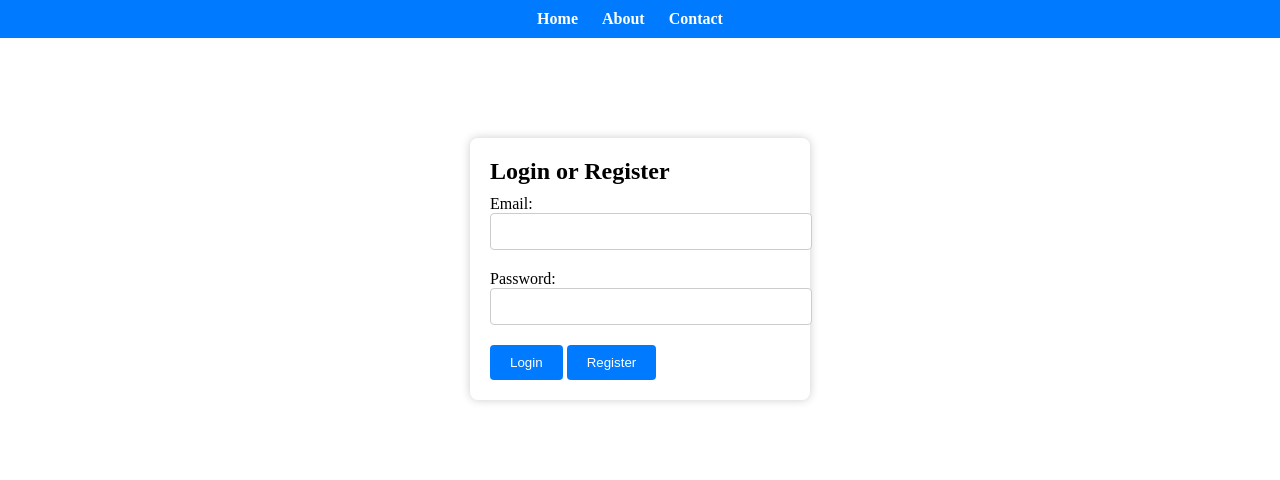
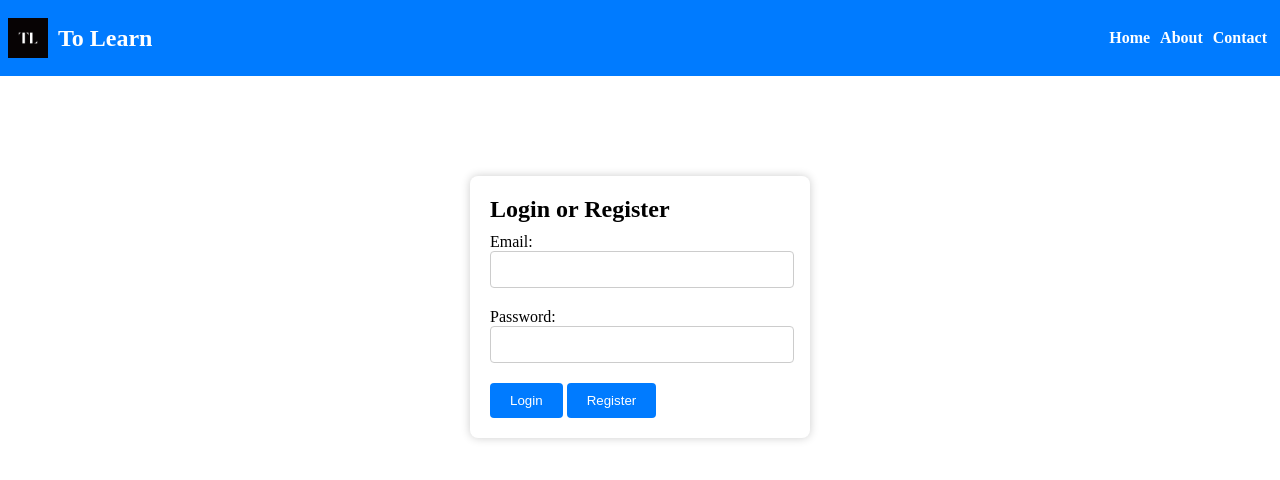
Before and after one commit to gurparvez/WebDev, a plain HTML site: page frontend/index.html in a window 1280 px wide. Drawn offline with Linux system fonts and the light colour scheme.

Commit message:
final changes to login page

```diff
--- a/frontend/index.html
+++ b/frontend/index.html
@@ -9,6 +9,10 @@
 <body>
     <header>
         <nav>
+            <div class="logo">
+                <img src="logo.jpg" alt="Company Logo">
+                <h2>To Learn</h2>
+            </div>
             <ul>
                 <li><a href="#">Home</a></li>
                 <li><a href="#">About</a></li>
--- a/frontend/styles.css
+++ b/frontend/styles.css
@@ -1,15 +1,29 @@
-/* Reset default margin and padding */
 body, h1, h2, ul, li {
     margin: 0;
     padding: 0;
 }
 
-/* Style the header and navigation bar */
 header {
     background-color: #007BFF;
     color: #fff;
     padding: 10px 0;
-    text-align: center;
+}
+
+.logo {
+    display: flex;
+    align-items: center;
+}
+
+.logo img {
+    width: 40px;
+    margin-right: 10px;
+}
+
+nav {
+    display: flex;
+    align-items: center;
+    justify-content: space-between;
+    padding: 8px;
 }
 
 nav ul {
@@ -19,8 +33,12 @@ nav ul {
 }
 
 nav ul li {
-    display: inline;
-    margin-right: 20px;
+    float: left;
+    margin: 5px;
+}
+
+nav ul li:first-child {
+    margin-left: 0;
 }
 
 nav ul li a {
@@ -38,10 +56,6 @@ nav ul li a {
     margin: 100px auto;
 }
 
-h2 {
-    margin-top: 0;
-}
-
 label {
     display: block;
     text-align: left;
@@ -49,7 +63,7 @@ label {
 }
 
 input {
-    width: 100%;
+    width: 94%;
     padding: 10px;
     margin-bottom: 10px;
     border: 1px solid #ccc;
```
Also changed, not shown: frontend/logo.jpg (added).
